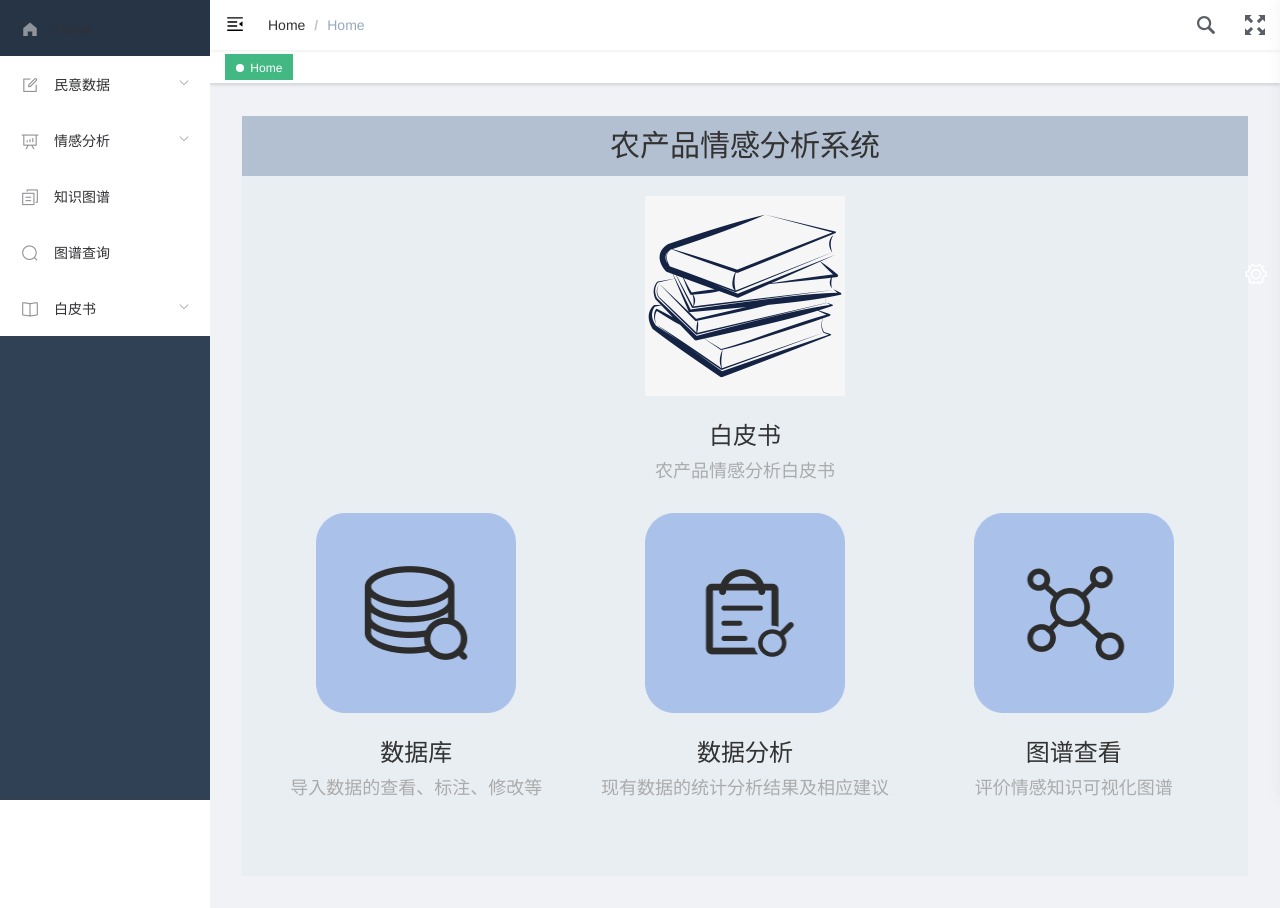
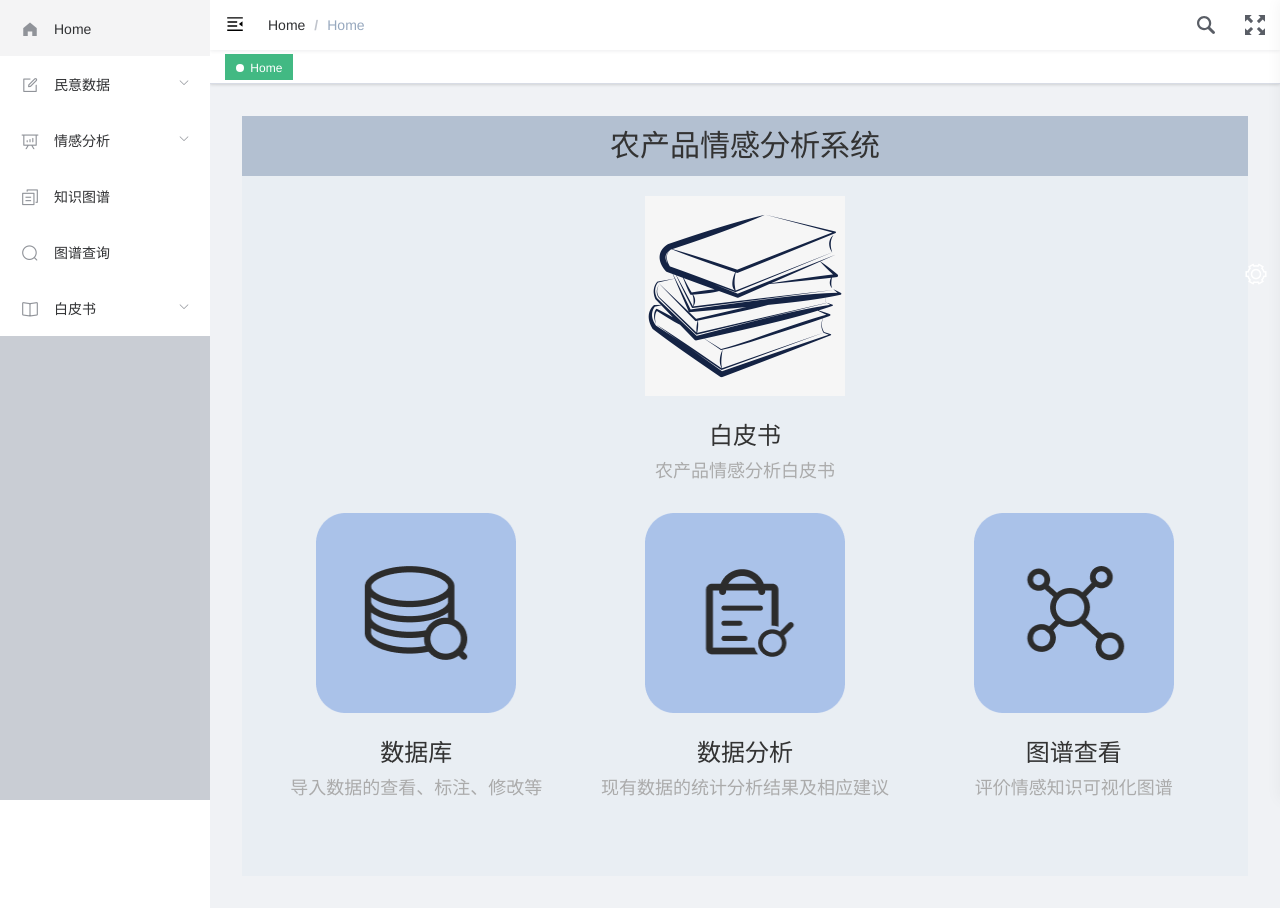
Before and after one commit to gene1974/JDComment_website, a Vue app in the folder frontend/: page /home in a window 1280 px wide. Built offline with nearby package versions, Linux system fonts and the light colour scheme.

Commit message:
change sidebar color

```diff
--- a/frontend/src/styles/variables.scss
+++ b/frontend/src/styles/variables.scss
@@ -9,15 +9,23 @@ $yellow:#FEC171;
 $panGreen: #30B08F;
 
 // sidebar
-$menuText:#bfcbd9;
-$menuActiveText:#409EFF;
-$subMenuActiveText:#f4f4f5; // https://github.com/ElemeFE/element/issues/12951
+// $menuText:#bfcbd9;
+// $menuActiveText:#409EFF;
+// $subMenuActiveText:#f4f4f5; // https://github.com/ElemeFE/element/issues/12951
+// $menuBg:#304156; // 菜单整体背景
+// $menuHover:#263445; // 菜单悬浮变色
+// $subMenuBg:#1f2d3d; // 子菜单背景
+// $subMenuHover:#001528; // 子菜单悬浮背景
 
-$menuBg:#304156;
-$menuHover:#263445;
+$menuText:#E5E8EF;
+$menuActiveText:#f4f4f5;
+$subMenuActiveText:black; // https://github.com/ElemeFE/element/issues/12951
 
-$subMenuBg:#1f2d3d;
-$subMenuHover:#001528;
+$menuBg: #C9CDD4; // 菜单整体背景
+$menuHover:#f4f4f5; // 菜单悬浮变色
+
+$subMenuBg:#E5E8EF; // 子菜单背景
+$subMenuHover:#C9CDD4; // 子菜单悬浮背景
 
 $sideBarWidth: 210px;
 
```
